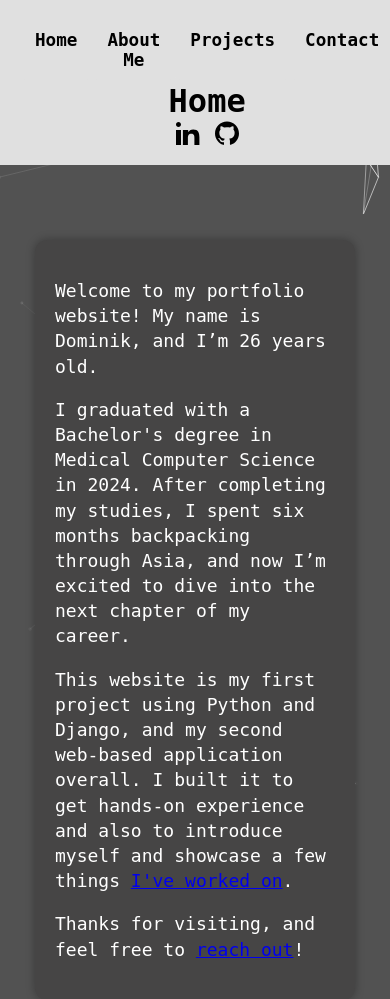
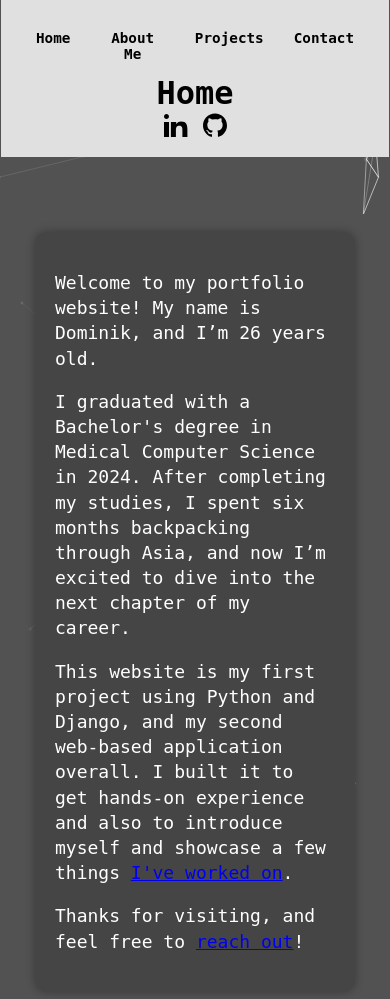
Before and after one commit to domicpm/Portfolio, a Django app: page / in a window 390 px wide. Shown: the top 999 px of the page. After the commit the page ends 950 px from the top, so only its background shows below. Run offline with Django 5.2, Linux system fonts and the light colour scheme.

Commit message:
scaling update

```diff
--- a/myPortfolio/templates/portfolio.html
+++ b/myPortfolio/templates/portfolio.html
@@ -129,13 +129,16 @@
     flex-direction: column;
     align-items: left;
     text-align: center;
-    font-size: medium;
+    font-size: small;
     gap: 1px;
+    margin-bottom: 20px;
+    margin-left: 1px;
+    margin-right: 1px;
   }
   .intro {
-  margin: 20px 20px; /* zentriert es horizontal */
+  margin: 20px 20px;
   padding: 20px;
-  max-width: 95%; /* optional, falls du auf kleineren Geräten etwas mehr Breite möchtest */
+  max-width: 95%;
 }
 
 
```
